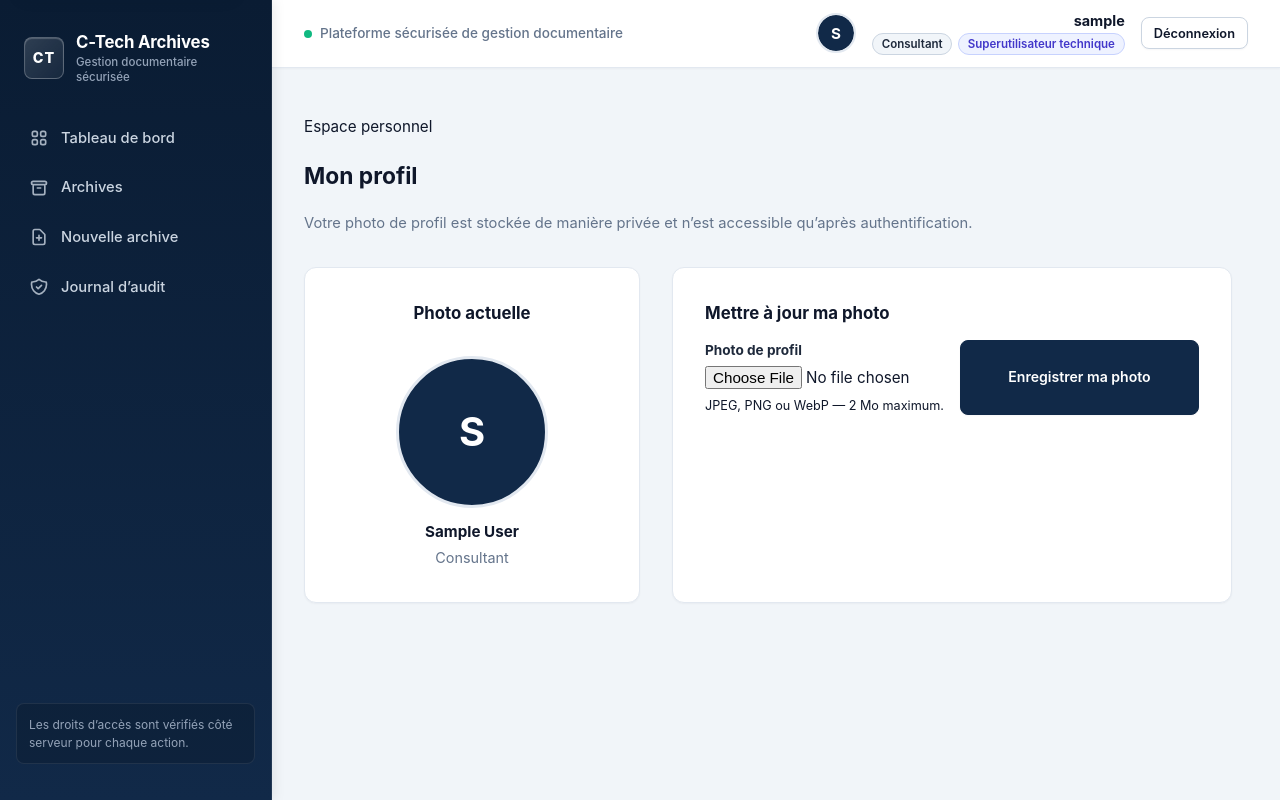
After one commit to eulogep/c-tech-archives, a Django app: page /accounts/profile/ in a window 1280 px wide. The commit adds this page. Run offline with Django 5.2, Linux system fonts and the light colour scheme; the visitor is signed in with stand-in values (Sample User, id 1); parts of the project's set-up code (start-up, migrations or seed data) failed here and were passed over.

Commit message:
feat(accounts): add private authenticated profile avatar

```diff
--- /dev/null
+++ b/accounts/forms.py
@@ -0,0 +1,24 @@
+"""Formulaires liés au profil utilisateur C-Tech."""
+
+from django import forms
+from django.core.exceptions import ValidationError
+
+
+class ProfileAvatarForm(forms.Form):
+    """Accepte une petite image de profil avant stockage privé en base."""
+
+    avatar = forms.ImageField(
+        label="Photo de profil",
+        help_text="JPEG, PNG ou WebP — 2 Mo maximum.",
+    )
+
+    allowed_content_types = {"image/jpeg", "image/png", "image/webp"}
+    max_upload_size = 2 * 1024 * 1024
+
+    def clean_avatar(self):
+        avatar = self.cleaned_data["avatar"]
+        if avatar.content_type not in self.allowed_content_types:
+            raise ValidationError("Le format doit être JPEG, PNG ou WebP.")
+        if avatar.size > self.max_upload_size:
+            raise ValidationError("La photo ne doit pas dépasser 2 Mo.")
+        return avatar
--- a/accounts/models.py
+++ b/accounts/models.py
@@ -18,7 +18,9 @@ class User(AbstractUser):
 
     Le champ ``username`` est conservé comme identifiant technique du MVP. L’adresse
     électronique reste obligatoire et unique afin de faciliter les évolutions futures
-    sans modifier inutilement le flux d’authentification Django à ce stade.
+    sans modifier inutilement le flux d’authentification Django à ce stade. L’avatar
+    éventuel est conservé en base de données afin de ne pas exposer un fichier personnel
+    sous une URL publique.
     """
 
     email = models.EmailField(
@@ -33,6 +35,18 @@ class User(AbstractUser):
         default=Role.CONSULTANT,
         db_index=True,
     )
+    profile_avatar = models.BinaryField(
+        "avatar privé",
+        null=True,
+        blank=True,
+        editable=False,
+    )
+    profile_avatar_content_type = models.CharField(
+        "type MIME de l’avatar",
+        max_length=100,
+        blank=True,
+        editable=False,
+    )
 
     class Meta:
         constraints = [
@@ -44,5 +58,10 @@ class User(AbstractUser):
         verbose_name = "utilisateur"
         verbose_name_plural = "utilisateurs"
 
+    @property
+    def has_profile_avatar(self) -> bool:
+        """Indique si un avatar privé exploitable est associé à l’utilisateur."""
+        return bool(self.profile_avatar and self.profile_avatar_content_type)
+
     def __str__(self) -> str:
         return self.get_full_name() or self.username
--- a/accounts/urls.py
+++ b/accounts/urls.py
@@ -1,7 +1,9 @@
-"""Routes d’authentification de l’application accounts."""
+"""Routes d’authentification et de profil de l’application accounts."""
 
 from django.contrib.auth import views as auth_views
 from django.urls import path
+
+from . import views
 
 
 urlpatterns = [
@@ -14,4 +16,6 @@ urlpatterns = [
         name="login",
     ),
     path("logout/", auth_views.LogoutView.as_view(), name="logout"),
+    path("profile/", views.profile, name="profile"),
+    path("profile/avatar/<int:user_id>/", views.profile_avatar, name="profile_avatar"),
 ]
--- a/accounts/views.py
+++ b/accounts/views.py
@@ -1,10 +1,49 @@
-"""Vues minimales liées à l’authentification du MVP."""
+"""Vues liées à l’authentification et au profil privé du MVP."""
 
+from django.contrib import messages
 from django.contrib.auth.decorators import login_required
-from django.shortcuts import render
+from django.http import Http404, HttpResponse
+from django.shortcuts import redirect, render
+
+from .forms import ProfileAvatarForm
 
 
 @login_required
 def home(request):
     """Page protégée de démonstration, sans implémenter le futur tableau de bord."""
     return render(request, "accounts/home.html")
+
+
+@login_required
+def profile(request):
+    """Permet à l’utilisateur connecté de gérer son unique avatar privé."""
+    if request.method == "POST":
+        form = ProfileAvatarForm(request.POST, request.FILES)
+        if form.is_valid():
+            avatar = form.cleaned_data["avatar"]
+            request.user.profile_avatar = avatar.read()
+            request.user.profile_avatar_content_type = avatar.content_type
+            request.user.save(
+                update_fields=["profile_avatar", "profile_avatar_content_type"]
+            )
+            messages.success(request, "Votre photo de profil a été mise à jour.")
+            return redirect("profile")
+    else:
+        form = ProfileAvatarForm()
+
+    return render(request, "accounts/profile.html", {"form": form})
+
+
+@login_required
+def profile_avatar(request, user_id: int):
+    """Diffuse l’avatar uniquement au propriétaire authentifié du profil."""
+    if request.user.pk != user_id or not request.user.has_profile_avatar:
+        raise Http404("Avatar introuvable.")
+
+    response = HttpResponse(
+        bytes(request.user.profile_avatar),
+        content_type=request.user.profile_avatar_content_type,
+    )
+    response["Cache-Control"] = "private, no-store"
+    response["X-Content-Type-Options"] = "nosniff"
+    return response
--- a/static/css/app.css
+++ b/static/css/app.css
@@ -1180,3 +1180,133 @@ a:hover {
     align-items: flex-start;
   }
 }
+
+
+/* Avatar privé et profil */
+.topbar-avatar-link {
+  display: inline-flex;
+  flex: 0 0 auto;
+  align-items: center;
+  justify-content: center;
+  width: 2.5rem;
+  height: 2.5rem;
+  overflow: hidden;
+  border: 2px solid var(--color-border-subtle);
+  border-radius: var(--radius-full);
+  background: var(--color-surface-alt);
+  color: var(--color-primary);
+  text-decoration: none;
+}
+
+.topbar-avatar-link:focus-visible {
+  outline: 3px solid color-mix(in srgb, var(--color-primary) 35%, transparent);
+  outline-offset: 2px;
+}
+
+.topbar-avatar,
+.profile-avatar-preview {
+  display: block;
+  width: 100%;
+  height: 100%;
+  object-fit: cover;
+}
+
+.topbar-avatar-placeholder,
+.profile-avatar-placeholder {
+  display: inline-flex;
+  align-items: center;
+  justify-content: center;
+  border-radius: var(--radius-full);
+  background: var(--color-primary);
+  color: #ffffff;
+  font-weight: 700;
+}
+
+.topbar-avatar-placeholder {
+  width: 100%;
+  height: 100%;
+  font-size: 0.95rem;
+}
+
+.user-name {
+  text-decoration: none;
+}
+
+.user-name:hover {
+  color: var(--color-primary);
+  text-decoration: underline;
+}
+
+.profile-page {
+  max-width: 58rem;
+}
+
+.profile-layout {
+  display: grid;
+  grid-template-columns: minmax(12rem, 0.75fr) minmax(0, 1.25fr);
+  gap: var(--space-6);
+  margin-top: var(--space-6);
+}
+
+.profile-avatar-panel,
+.profile-form-panel {
+  padding: var(--space-6);
+  border: 1px solid var(--color-border-subtle);
+  border-radius: var(--radius-lg);
+  background: var(--color-surface);
+  box-shadow: var(--shadow-xs);
+}
+
+.profile-avatar-panel {
+  display: flex;
+  flex-direction: column;
+  align-items: center;
+  text-align: center;
+}
+
+.profile-avatar-panel h2,
+.profile-form-panel h2 {
+  margin-top: 0;
+  font-size: 1.05rem;
+}
+
+.profile-avatar-preview,
+.profile-avatar-placeholder {
+  width: 9.5rem;
+  height: 9.5rem;
+  margin: var(--space-4) 0 var(--space-3);
+  border: 3px solid var(--color-border-subtle);
+}
+
+.profile-avatar-placeholder {
+  font-size: 2.5rem;
+}
+
+.profile-identity {
+  margin: 0;
+  font-weight: 700;
+}
+
+.profile-identity-meta {
+  margin: var(--space-1) 0 0;
+  color: var(--color-muted);
+  font-size: 0.9rem;
+}
+
+.form-field input[type="file"] {
+  max-width: 100%;
+}
+
+@media (max-width: 46rem) {
+  .profile-layout {
+    grid-template-columns: 1fr;
+  }
+
+  .topbar-context {
+    display: none;
+  }
+
+  .user-menu {
+    gap: var(--space-2);
+  }
+}
--- /dev/null
+++ b/templates/accounts/profile.html
@@ -0,0 +1,57 @@
+{% extends "base.html" %}
+
+{% block title %}Mon profil · C-Tech Archives{% endblock %}
+
+{% block content %}
+  <section class="profile-page" aria-labelledby="profile-title">
+    <div class="page-heading">
+      <div>
+        <p class="eyebrow">Espace personnel</p>
+        <h1 id="profile-title">Mon profil</h1>
+        <p class="page-description">Votre photo de profil est stockée de manière privée et n’est accessible qu’après authentification.</p>
+      </div>
+    </div>
+
+    <div class="profile-layout">
+      <section class="profile-avatar-panel" aria-labelledby="avatar-preview-title">
+        <h2 id="avatar-preview-title">Photo actuelle</h2>
+        {% if user.has_profile_avatar %}
+          <img
+            class="profile-avatar-preview"
+            src="{% url 'profile_avatar' user.pk %}"
+            alt="Photo de profil de {{ user.get_full_name|default:user.username }}"
+            width="152"
+            height="152"
+          >
+        {% else %}
+          <div class="profile-avatar-placeholder" aria-label="Aucune photo de profil configurée">
+            {{ user.username|slice:":1"|upper }}
+          </div>
+        {% endif %}
+        <p class="profile-identity">{{ user.get_full_name|default:user.username }}</p>
+        <p class="profile-identity-meta">{{ user.get_role_display }}</p>
+      </section>
+
+      <section class="profile-form-panel" aria-labelledby="avatar-form-title">
+        <h2 id="avatar-form-title">Mettre à jour ma photo</h2>
+        <form method="post" enctype="multipart/form-data" class="form-grid">
+          {% csrf_token %}
+          {% if form.non_field_errors %}
+            <div class="form-errors">{{ form.non_field_errors }}</div>
+          {% endif %}
+          <div class="form-field">
+            <label for="{{ form.avatar.id_for_label }}">{{ form.avatar.label }}</label>
+            {{ form.avatar }}
+            {% if form.avatar.help_text %}
+              <small>{{ form.avatar.help_text }}</small>
+            {% endif %}
+            {% for error in form.avatar.errors %}
+              <span class="field-error">{{ error }}</span>
+            {% endfor %}
+          </div>
+          <button class="button button-primary" type="submit">Enregistrer ma photo</button>
+        </form>
+      </section>
+    </div>
+  </section>
+{% endblock %}
--- a/templates/base.html
+++ b/templates/base.html
@@ -54,8 +54,21 @@
         <header class="topbar">
           <span class="topbar-context">Plateforme sécurisée de gestion documentaire</span>
           <div class="user-menu">
+            <a class="topbar-avatar-link" href="{% url 'profile' %}" aria-label="Ouvrir mon profil">
+              {% if user.has_profile_avatar %}
+                <img
+                  class="topbar-avatar"
+                  src="{% url 'profile_avatar' user.pk %}"
+                  alt="Photo de profil de {{ user.get_full_name|default:user.username }}"
+                  width="40"
+                  height="40"
+                >
+              {% else %}
+                <span class="topbar-avatar-placeholder" aria-hidden="true">{{ user.username|slice:":1"|upper }}</span>
+              {% endif %}
+            </a>
             <div class="user-identity">
-              <span class="user-name">{{ user.username }}</span>
+              <a class="user-name" href="{% url 'profile' %}">{{ user.username }}</a>
               <div class="user-badges">
                 <span class="badge badge-role">{{ user.get_role_display }}</span>
                 {% if user.is_superuser %}
```
Also changed, not shown: accounts/tests.py (+87 -0 lines), accounts/migrations/0002_user_profile_avatar_user_profile_avatar_content_type.py (added).
